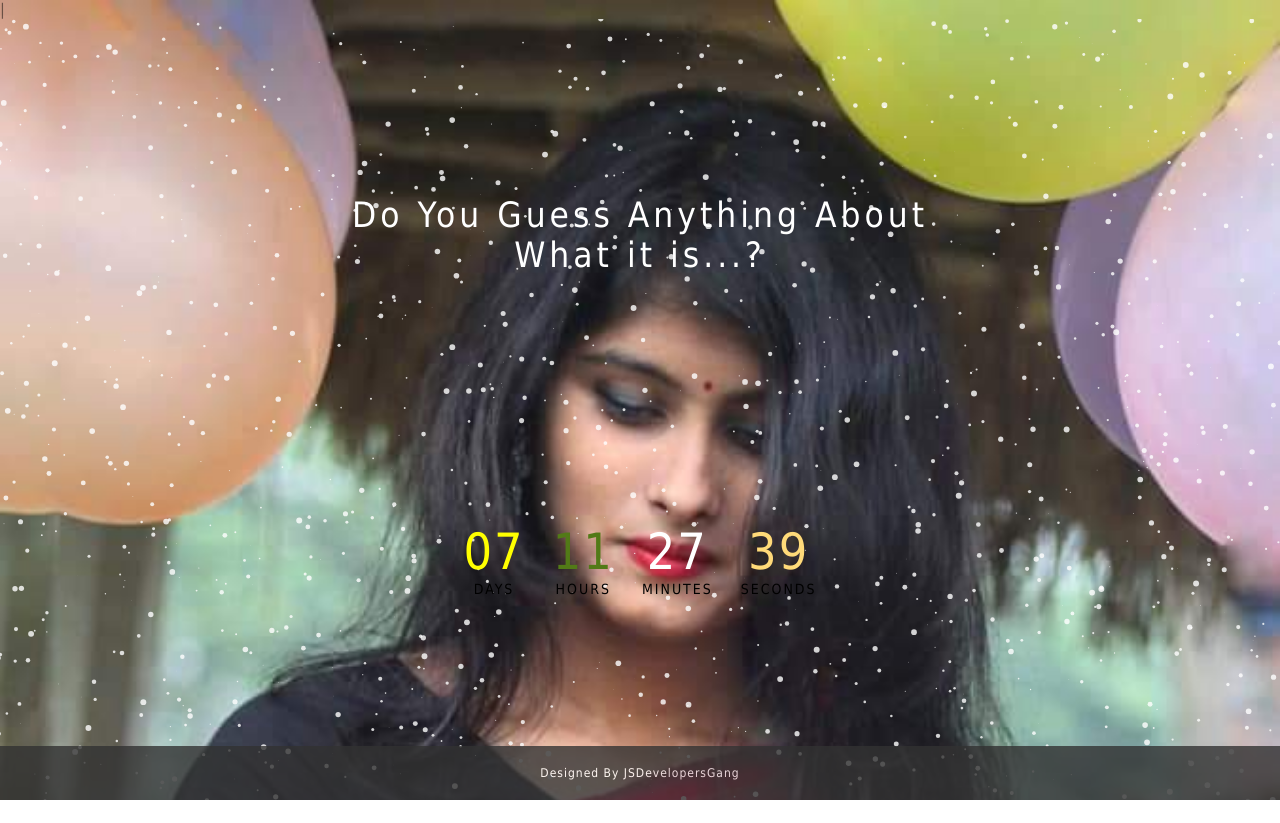
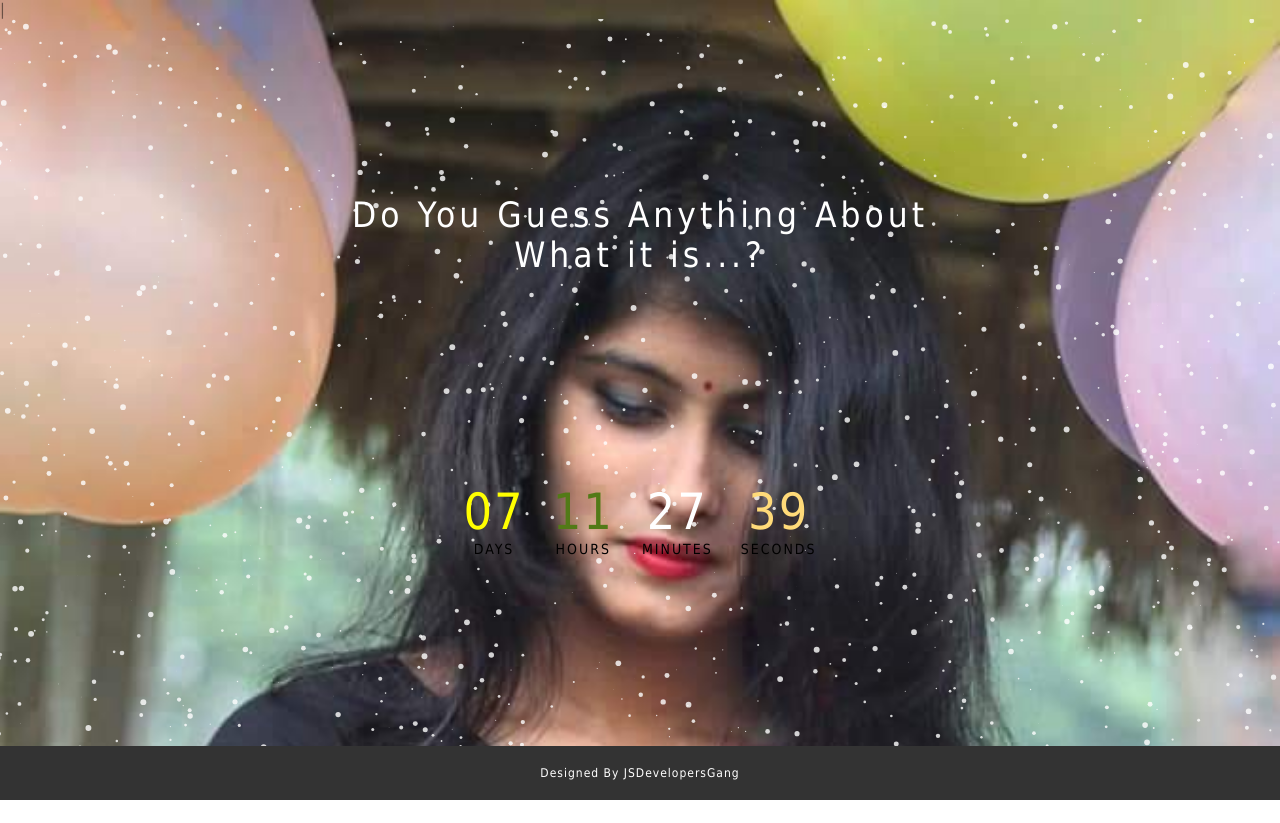
Before and after one commit to SajibPandit/countdown, a plain HTML site: page index.html in a window 1280 px wide. Drawn offline with Linux system fonts and the light colour scheme.

Commit message:
Update new.css

```diff
--- a/new.css
+++ b/new.css
@@ -36,7 +36,7 @@ body{
   }
   .middle{
     position: absolute;
-    top: 70%;
+    top: 65%;
     left: 50%;
     transform: translate(-50%,-50%);
     text-align: center;
@@ -99,7 +99,6 @@ body{
       color: #fff;
       text-align: center;
       font-size: 12px;
-      opacity: 0.8;
       letter-spacing: 1px;
   }
   footer span a{
```
